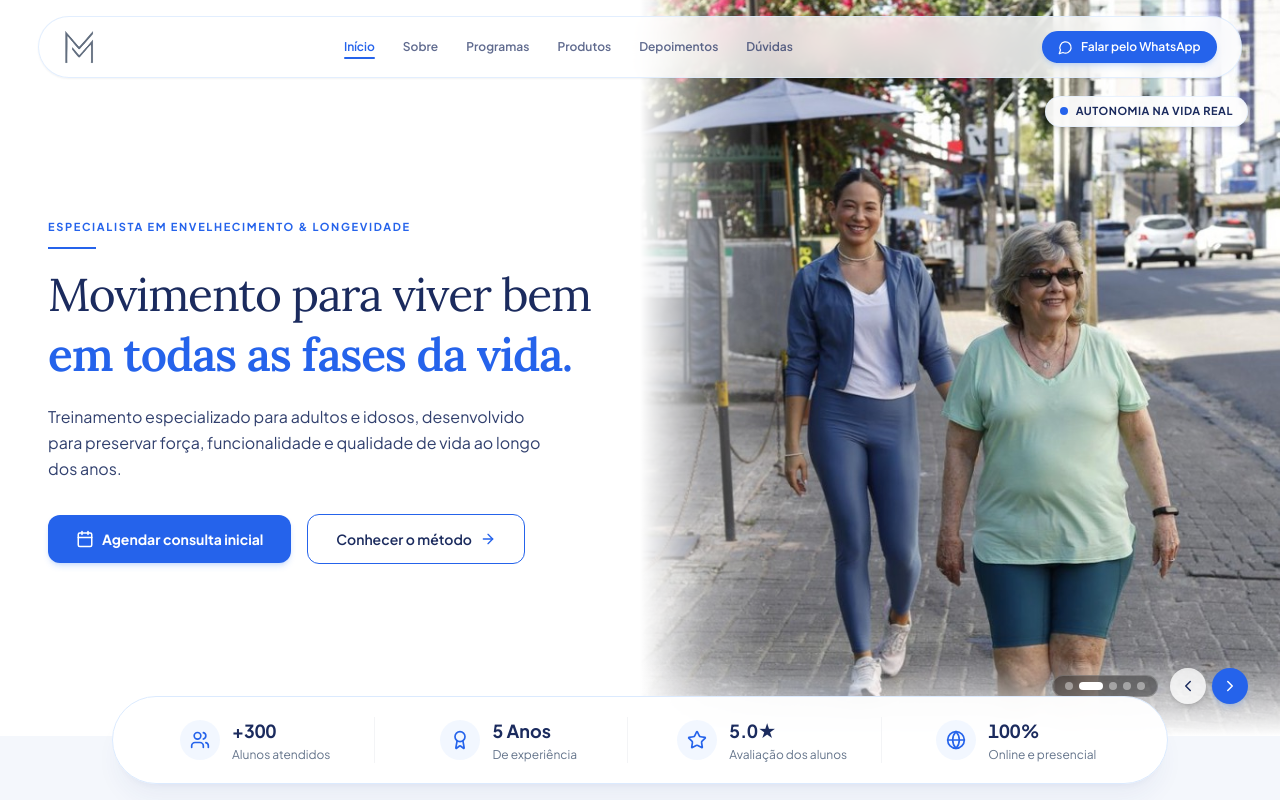
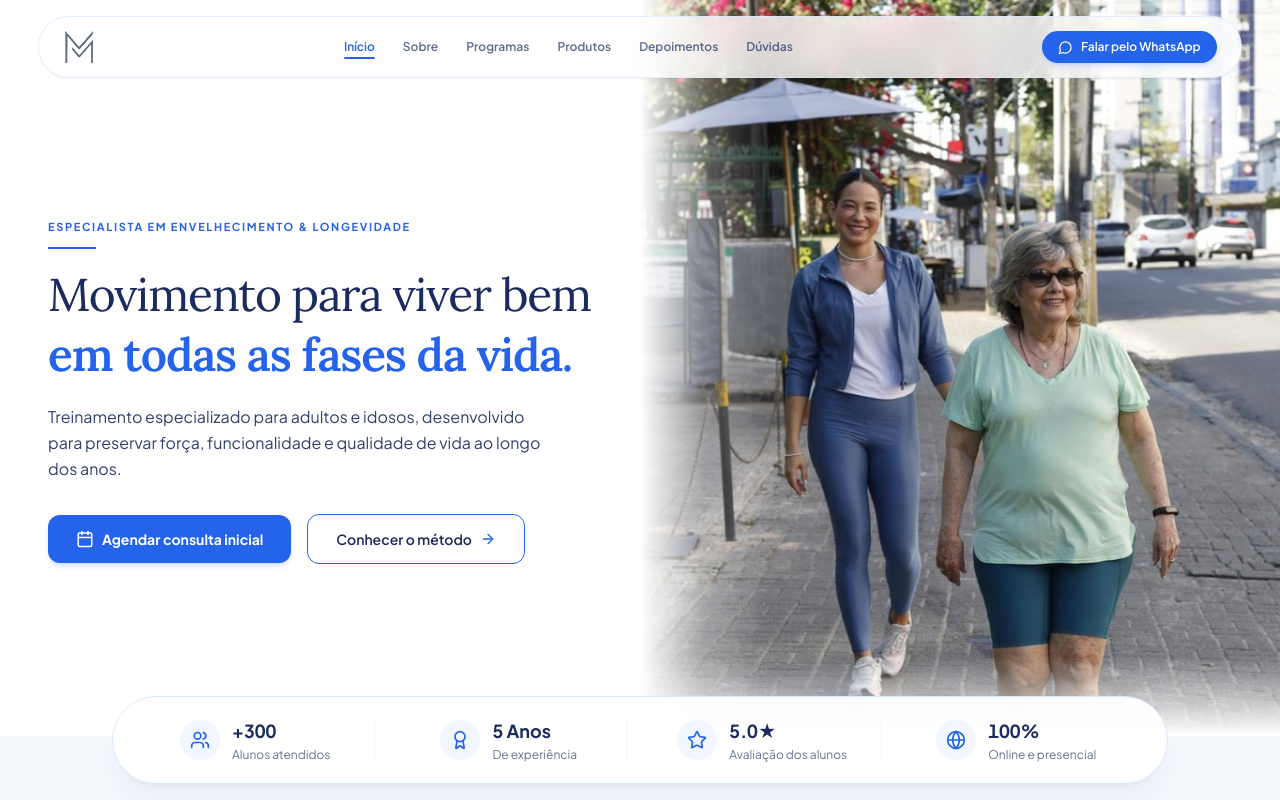
Before and after one commit to Vitorlocorreia/lpariellemartins, a React (Vite) app: page / in a window 1280 px wide. Shown: the top 800 px of the page. Built offline with nearby package versions, Linux system fonts and the light colour scheme.

Commit message:
feat: make Hero photo carousel 100% automatic and clean without arrows or badges

```diff
--- a/src/components/Hero.jsx
+++ b/src/components/Hero.jsx
@@ -1,5 +1,5 @@
 import React, { useState, useEffect, useRef } from 'react';
-import { Calendar, ArrowRight, ChevronLeft, ChevronRight } from 'lucide-react';
+import { Calendar, ArrowRight } from 'lucide-react';
 import { AnimatePresence, motion } from 'framer-motion';
 import gsap from 'gsap';
 
@@ -42,32 +42,27 @@ function useTypingEffect(lines, speed = 50, delayBetween = 500) {
 const heroSlides = [
   {
     src: "/images/hero/hero-5.png",
-    alt: "Arielle Martins sorrindo com aluna idosa durante treino",
-    badge: "Cuidado & Conexão",
+    alt: "Arielle Martins sorrindo com aluna durante treino",
     position: "object-[center_10%]"
   },
   {
     src: "/images/hero/hero-3.jpg",
     alt: "Arielle caminhando com aluna na calçada ao ar livre",
-    badge: "Autonomia na Vida Real",
     position: "object-[center_18%]"
   },
   {
     src: "/images/hero/hero-1.jpg",
     alt: "Arielle Martins Personal Trainer de Longevidade",
-    badge: "Especialista em Gerontologia",
     position: "object-[center_15%]"
   },
   {
     src: "/images/hero/hero-4.jpg",
     alt: "Arielle acolhendo e orientando aluna",
-    badge: "Treino Personalizado",
     position: "object-[center_15%]"
   },
   {
     src: "/images/hero/hero-2.jpg",
     alt: "Arielle Martins sorrindo",
-    badge: "Saúde & Vitalidade",
     position: "object-[center_15%]"
   }
 ];
@@ -75,26 +70,14 @@ const heroSlides = [
 export default function Hero({ onOpenModal }) {
   const heroRef = useRef(null);
   const [current, setCurrent] = useState(0);
-  const [isPaused, setIsPaused] = useState(false);
 
-  // Auto-slide a cada 4.5 segundos
+  // Transição 100% automática e contínua a cada 4 segundos
   useEffect(() => {
-    if (isPaused) return;
     const interval = setInterval(() => {
       setCurrent(prev => (prev + 1) % heroSlides.length);
-    }, 4500);
+    }, 4000);
     return () => clearInterval(interval);
-  }, [isPaused]);
-
-  const prevSlide = (e) => {
-    e?.stopPropagation();
-    setCurrent(prev => (prev === 0 ? heroSlides.length - 1 : prev - 1));
-  };
-
-  const nextSlide = (e) => {
-    e?.stopPropagation();
-    setCurrent(prev => (prev + 1) % heroSlides.length);
-  };
+  }, []);
 
   // GSAP entrance
   useEffect(() => {
@@ -130,85 +113,30 @@ export default function Hero({ onOpenModal }) {
       className="relative lg:min-h-[92vh] flex flex-col justify-start lg:justify-center pt-0 lg:pt-20 pb-10 lg:pb-12 overflow-hidden bg-white"
     >
 
-      {/* ── DESKTOP: CARROSSEL DE FOTOS COM FUSÃO SUAVE ── */}
-      <div
-        className="hero-carousel-container hidden lg:block absolute right-0 top-0 bottom-0 w-[54%] xl:w-[50%] overflow-hidden z-0 select-none group"
-        onMouseEnter={() => setIsPaused(true)}
-        onMouseLeave={() => setIsPaused(false)}
-      >
+      {/* ── DESKTOP: TRANSIÇÃO AUTOMÁTICA CLEAN COM FUSÃO SUAVE ── */}
+      <div className="hero-carousel-container hidden lg:block absolute right-0 top-0 bottom-0 w-[54%] xl:w-[50%] overflow-hidden z-0 select-none pointer-events-none">
         <AnimatePresence initial={false} mode="wait">
           <motion.img
             key={current}
             src={heroSlides[current].src}
             alt={heroSlides[current].alt}
-            initial={{ opacity: 0, scale: 1.05 }}
+            initial={{ opacity: 0, scale: 1.04 }}
             animate={{ opacity: 1, scale: 1 }}
             exit={{ opacity: 0 }}
-            transition={{ duration: 0.8, ease: "easeInOut" }}
+            transition={{ duration: 1.1, ease: "easeInOut" }}
             className={`w-full h-full object-cover ${heroSlides[current].position}`}
           />
         </AnimatePresence>
 
         {/* Gradiente suave apenas no canto esquerdo da foto */}
-        <div className="absolute inset-0 bg-gradient-to-r from-white from-0% via-white/30 via-8% to-transparent to-20% pointer-events-none" />
+        <div className="absolute inset-0 bg-gradient-to-r from-white from-0% via-white/30 via-8% to-transparent to-20%" />
 
         {/* Leve fade no rodapé */}
-        <div className="absolute inset-x-0 bottom-0 h-20 bg-gradient-to-t from-white to-transparent pointer-events-none" />
-
-        {/* Badge do Slide Ativo */}
-        <div className="absolute top-24 right-8 z-20 pointer-events-none">
-          <div className="bg-white/90 backdrop-blur-md px-3.5 py-1.5 rounded-full shadow-md border border-blue-100/60 flex items-center gap-2">
-            <span className="w-2 h-2 rounded-full bg-[#2563EB] animate-pulse" />
-            <span className="text-[11px] font-bold text-[#1B2B5E] uppercase tracking-wider">
-              {heroSlides[current].badge}
-            </span>
-          </div>
-        </div>
-
-        {/* Controles de Navegação Desktop (Aparecem no Hover) */}
-        <div className="absolute bottom-8 right-8 z-20 flex items-center gap-3">
-
-          {/* Indicadores de Pontos / Barra */}
-          <div className="flex items-center gap-1.5 bg-black/40 backdrop-blur-md px-3 py-1.5 rounded-full border border-white/20">
-            {heroSlides.map((_, idx) => (
-              <button
-                key={idx}
-                onClick={() => setCurrent(idx)}
-                aria-label={`Ir para foto ${idx + 1}`}
-                className={`h-2 rounded-full transition-all cursor-pointer ${
-                  current === idx ? 'w-6 bg-white' : 'w-2 bg-white/40 hover:bg-white/70'
-                }`}
-              />
-            ))}
-          </div>
-
-          {/* Botões Anterior / Próximo */}
-          <div className="flex items-center gap-1.5">
-            <button
-              onClick={prevSlide}
-              aria-label="Foto anterior"
-              className="w-9 h-9 rounded-full bg-white/80 hover:bg-white text-[#1B2B5E] flex items-center justify-center shadow-md backdrop-blur-xs transition-all active:scale-95 cursor-pointer"
-            >
-              <ChevronLeft size={18} />
-            </button>
-            <button
-              onClick={nextSlide}
-              aria-label="Próxima foto"
-              className="w-9 h-9 rounded-full bg-[#2563EB] hover:bg-[#1D4ED8] text-white flex items-center justify-center shadow-md shadow-blue-500/20 transition-all active:scale-95 cursor-pointer"
-            >
-              <ChevronRight size={18} />
-            </button>
-          </div>
-
-        </div>
+        <div className="absolute inset-x-0 bottom-0 h-20 bg-gradient-to-t from-white to-transparent" />
       </div>
 
-      {/* ── MOBILE: CARROSSEL COM CORTE CURVADO ORGÂNICO ── */}
-      <div
-        className="hero-carousel-container lg:hidden relative w-full overflow-hidden mt-14 sm:mt-16 z-0"
-        onTouchStart={() => setIsPaused(true)}
-        onTouchEnd={() => setIsPaused(false)}
-      >
+      {/* ── MOBILE: TRANSIÇÃO AUTOMÁTICA COM CORTE CURVADO ORGÂNICO ── */}
+      <div className="hero-carousel-container lg:hidden relative w-full overflow-hidden mt-14 sm:mt-16 z-0 pointer-events-none">
         <div className="relative w-full h-[410px] sm:h-[490px] overflow-hidden">
           <AnimatePresence initial={false} mode="wait">
             <motion.img
@@ -218,54 +146,13 @@ export default function Hero({ onOpenModal }) {
               initial={{ opacity: 0, scale: 1.04 }}
               animate={{ opacity: 1, scale: 1 }}
               exit={{ opacity: 0 }}
-              transition={{ duration: 0.6, ease: "easeInOut" }}
+              transition={{ duration: 1.0, ease: "easeInOut" }}
               className={`w-full h-full object-cover ${heroSlides[current].position}`}
             />
           </AnimatePresence>
 
-          {/* Badge Mobile */}
-          <div className="absolute top-4 left-4 z-20">
-            <div className="bg-white/90 backdrop-blur-md px-3 py-1 rounded-full shadow-xs border border-blue-100/60 flex items-center gap-1.5">
-              <span className="w-1.5 h-1.5 rounded-full bg-[#2563EB]" />
-              <span className="text-[10px] font-bold text-[#1B2B5E] uppercase tracking-wider">
-                {heroSlides[current].badge}
-              </span>
-            </div>
-          </div>
-
-          {/* Indicadores & Setas Mobile */}
-          <div className="absolute bottom-12 right-4 z-20 flex items-center gap-2">
-            <div className="flex items-center gap-1 bg-black/40 backdrop-blur-md px-2.5 py-1 rounded-full border border-white/20">
-              {heroSlides.map((_, idx) => (
-                <button
-                  key={idx}
-                  onClick={() => setCurrent(idx)}
-                  className={`h-1.5 rounded-full transition-all ${
-                    current === idx ? 'w-4 bg-white' : 'w-1.5 bg-white/40'
-                  }`}
-                  aria-label={`Slide ${idx + 1}`}
-                />
-              ))}
-            </div>
-
-            <button
-              onClick={prevSlide}
-              aria-label="Anterior"
-              className="w-7 h-7 rounded-full bg-white/90 text-[#1B2B5E] flex items-center justify-center shadow-xs active:scale-95"
-            >
-              <ChevronLeft size={15} />
-            </button>
-            <button
-              onClick={nextSlide}
-              aria-label="Próximo"
-              className="w-7 h-7 rounded-full bg-[#2563EB] text-white flex items-center justify-center shadow-xs active:scale-95"
-            >
-              <ChevronRight size={15} />
-            </button>
-          </div>
-
           {/* Curva elegante na base da foto */}
-          <div className="absolute -bottom-[1px] left-0 right-0 w-full overflow-hidden leading-none pointer-events-none z-10">
+          <div className="absolute -bottom-[1px] left-0 right-0 w-full overflow-hidden leading-none z-10">
             <svg
               viewBox="0 0 500 55"
               preserveAspectRatio="none"
```
